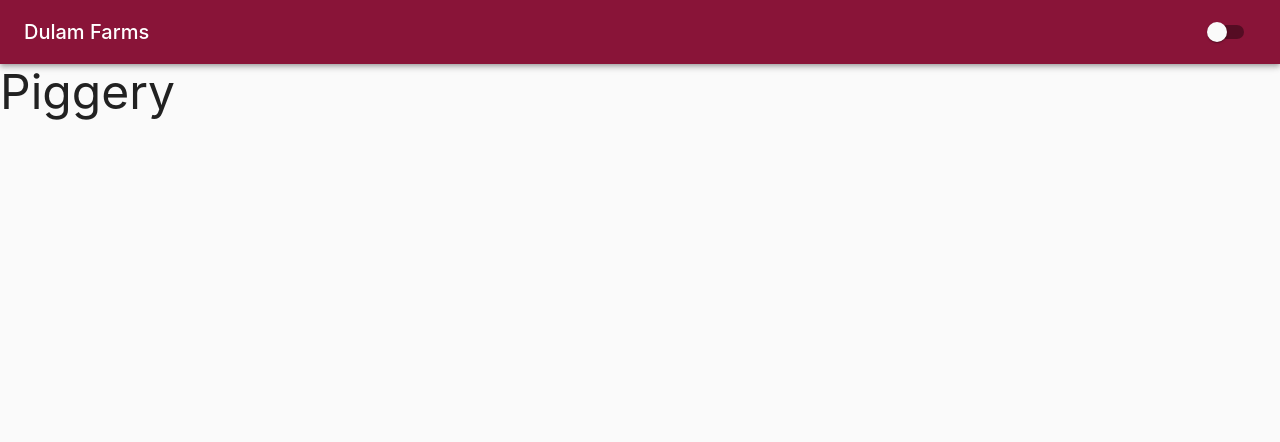
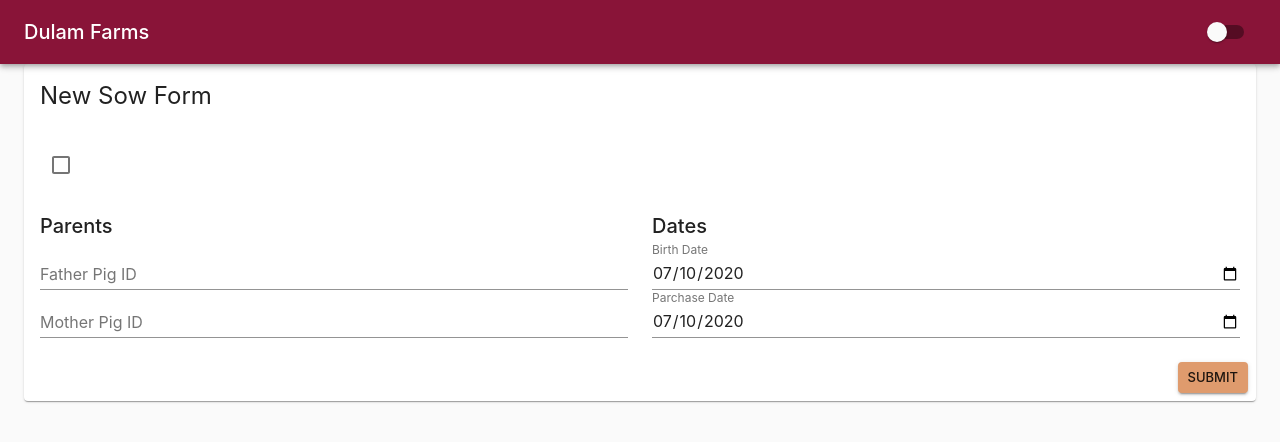
Before and after one commit to bldulam1/dulam-farms, a React (Create React App) app: page /piggery in a window 1280 px wide. Shown: the top 442 px of the page. Built offline with nearby package versions, Linux system fonts and the light colour scheme.

Commit message:
new sow form

```diff
--- /dev/null
+++ b/src/components/Pages/Piggery/Forms/SowEntry.tsx
@@ -0,0 +1,112 @@
+import { Controller, useForm } from 'react-hook-form'
+
+import Button from '@material-ui/core/Button'
+import Card from '@material-ui/core/Card'
+import CardActions from '@material-ui/core/CardActions'
+import CardContent from '@material-ui/core/CardContent'
+import CardHeader from '@material-ui/core/CardHeader'
+import Checkbox from '@material-ui/core/Checkbox'
+import Grid from '@material-ui/core/Grid'
+import React from 'react'
+import TextField from '@material-ui/core/TextField'
+import Typography from '@material-ui/core/Typography'
+
+interface ISowEntry {
+  isImported: boolean
+  birthDate: string
+  purchaseDate: string
+  nipplesCount: number
+  fatherPigID: string
+  motherPigID: string
+  Breed: string
+}
+
+export default () => {
+  const { control, handleSubmit } = useForm<ISowEntry>()
+  const onSubmit = (data: ISowEntry) => {
+    console.log(data)
+  }
+
+  const yyyyMMdd = (date: Date) => {
+    const m = date.getMonth()
+    const d = date.getDate()
+    const mm = m >= 10 ? m : '0' + m
+    const dd = d >= 10 ? d : '0' + m
+
+    return [date.getFullYear(), mm, dd].map((v) => String(v)).join('-')
+  }
+
+  return (
+    <Card>
+      <form onSubmit={handleSubmit(onSubmit)}>
+        <CardHeader title="New Sow Form" />
+        <CardContent>
+          <Grid container spacing={3}>
+            <Grid item sm={12} md={12}>
+              <Controller
+                as={Checkbox}
+                name="isImported"
+                defaultValue={false}
+                control={control}
+              />
+            </Grid>
+            <Grid item sm={12} md={6}>
+              <Typography variant="h6">Parents</Typography>
+              <Controller
+                as={TextField}
+                name="fatherPigID"
+                control={control}
+                defaultValue=""
+                label="Father Pig ID"
+                autoComplete="off"
+                fullWidth
+              />
+              <Controller
+                as={TextField}
+                name="motherPigID"
+                control={control}
+                defaultValue=""
+                label="Mother Pig ID"
+                autoComplete="off"
+                fullWidth
+              />
+            </Grid>
+            <Grid item sm={12} md={6}>
+              <Typography variant="h6">Dates</Typography>
+              <Controller
+                as={TextField}
+                name="birthDate"
+                control={control}
+                defaultValue={yyyyMMdd(new Date())}
+                label="Birth Date"
+                autoComplete="off"
+                type="date"
+                fullWidth
+              />
+              <Controller
+                as={TextField}
+                name="purchaseDate"
+                control={control}
+                defaultValue={yyyyMMdd(new Date())}
+                label="Parchase Date"
+                autoComplete="off"
+                type="date"
+                fullWidth
+              />
+            </Grid>
+          </Grid>
+        </CardContent>
+        <CardActions style={{ display: 'flex', justifyContent: 'flex-end' }}>
+          <Button
+            type="submit"
+            variant="contained"
+            color="secondary"
+            size="small"
+          >
+            Submit
+          </Button>
+        </CardActions>
+      </form>
+    </Card>
+  )
+}
--- a/src/components/Pages/Piggery/Piggery.Main.tsx
+++ b/src/components/Pages/Piggery/Piggery.Main.tsx
@@ -1,10 +1,11 @@
+import Container from '@material-ui/core/Container'
 import React from 'react'
-import Typography from '@material-ui/core/Typography'
+import SowEntry from './Forms/SowEntry'
 
 export default () => {
   return (
-    <div>
-      <Typography variant="h3">Piggery</Typography>
-    </div>
+    <Container maxWidth="lg">
+      <SowEntry />
+    </Container>
   )
 }
```
